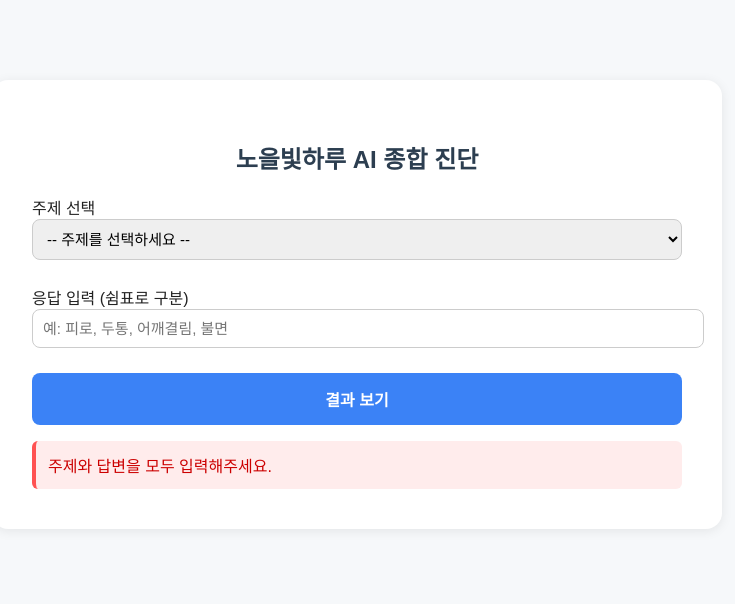
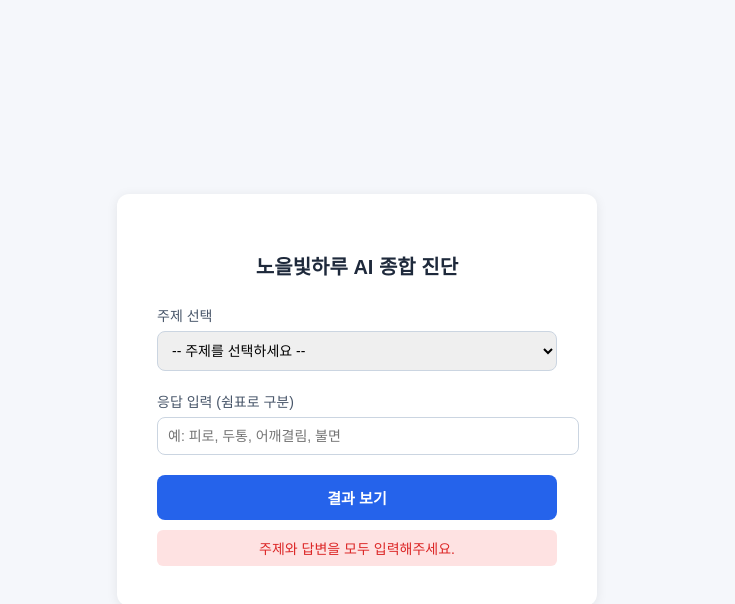
Before and after one commit to choihyunmin73-spec/noeulbit-bot, a website: page question.html in a window 1280 px wide. Both pictures are taken after a click on the button "결과 보기". Shown: the whole page, without its empty margins (283-1018 px from the left). Drawn offline with Linux system fonts and the light colour scheme.

Commit message:
Update question.html

```diff
--- a/question.html
+++ b/question.html
@@ -6,71 +6,82 @@
   <title>노을빛하루 AI 종합 진단</title>
   <style>
     body {
+      background-color: #f5f7fb;
       font-family: "Noto Sans KR", sans-serif;
-      background-color: #f6f8fa;
-      color: #222;
       margin: 0;
       padding: 0;
     }
-    .container {
-      max-width: 650px;
-      margin: 80px auto;
+    .wrapper {
+      display: flex;
+      justify-content: center;
+      align-items: center;
+      height: 100vh;
+    }
+    .box {
       background: #fff;
       padding: 40px;
-      border-radius: 16px;
+      border-radius: 12px;
       box-shadow: 0 2px 12px rgba(0,0,0,0.08);
+      text-align: center;
+      width: 400px;
     }
     h2 {
-      text-align: center;
-      color: #2c3e50;
-      margin-bottom: 20px;
-    }
-    .question {
+      color: #1e293b;
+      font-size: 20px;
+      font-weight: 700;
       margin-bottom: 25px;
     }
-    select, input[type="text"] {
+    label {
+      display: block;
+      text-align: left;
+      margin-bottom: 6px;
+      font-size: 14px;
+      color: #475569;
+    }
+    select, input {
       width: 100%;
       padding: 10px;
-      font-size: 15px;
-      border: 1px solid #ccc;
+      border: 1px solid #cbd5e1;
       border-radius: 8px;
+      font-size: 14px;
+      margin-bottom: 20px;
+      outline: none;
     }
     button {
       width: 100%;
-      padding: 14px;
-      font-size: 16px;
-      background-color: #3b82f6;
+      padding: 12px;
+      background-color: #2563eb;
+      color: white;
       border: none;
-      color: #fff;
       border-radius: 8px;
+      font-size: 15px;
       cursor: pointer;
       font-weight: 600;
     }
     button:hover {
-      background-color: #2563eb;
+      background-color: #1e40af;
+    }
+    .error {
+      color: #dc2626;
+      font-size: 14px;
+      margin-top: 10px;
+      display: none;
+      background: #fee2e2;
+      border-radius: 6px;
+      padding: 8px;
     }
     .progress {
-      text-align: center;
-      margin-top: 16px;
-      color: #666;
-      font-size: 14px;
-    }
-    .error {
-      background-color: #ffecec;
-      border-left: 4px solid #ff5252;
-      padding: 12px;
-      color: #c00;
-      font-weight: 500;
-      margin-top: 16px;
-      border-radius: 6px;
+      color: #475569;
+      font-size: 13px;
+      margin-top: 10px;
     }
   </style>
 </head>
 <body>
-  <div class="container">
-    <h2>노을빛하루 AI 종합 진단</h2>
+  <div class="wrapper">
+    <div class="box">
+      <h2>노을빛하루 AI 종합 진단</h2>
 
-    <div class="question">
       <label>주제 선택</label>
       <select id="topic">
         <option value="">-- 주제를 선택하세요 --</option>
@@ -85,26 +96,24 @@
         <option value="전립선·배뇨 문제">전립선·배뇨 문제</option>
         <option value="보이스피싱·복지 안전">보이스피싱·복지 안전</option>
       </select>
-    </div>
 
-    <div class="question">
       <label>응답 입력 (쉼표로 구분)</label>
       <input type="text" id="answers" placeholder="예: 피로, 두통, 어깨결림, 불면" />
+
+      <button id="submitBtn">결과 보기</button>
+      <div id="progress" class="progress"></div>
+      <div id="errorBox" class="error"></div>
     </div>
-
-    <button id="submitBtn">결과 보기</button>
-
-    <div id="progress" class="progress"></div>
-    <div id="errorBox" class="error" style="display:none;"></div>
   </div>
 
   <script>
     document.getElementById("submitBtn").addEventListener("click", async () => {
       const topic = document.getElementById("topic").value.trim();
       const answersText = document.getElementById("answers").value.trim();
+      const progress = document.getElementById("progress");
       const errorBox = document.getElementById("errorBox");
-      const progress = document.getElementById("progress");
       errorBox.style.display = "none";
+      progress.textContent = "";
 
       if (!topic || !answersText) {
         errorBox.textContent = "주제와 답변을 모두 입력해주세요.";
@@ -116,7 +125,7 @@
       progress.textContent = "문항 8 / 8 — 분석 중입니다...";
 
       try {
-        // ✅ Render용 절대경로 (필요 시 변경)
+        // ✅ Render 절대경로 (필수 수정: 실제 도메인 입력)
         const response = await fetch("https://noeulbitharu.onrender.com/api/analyze", {
           method: "POST",
           headers: { "Content-Type": "application/json" },
@@ -124,7 +133,7 @@
         });
 
         if (!response.ok) {
-          throw new Error(`서버 응답 오류 (${response.status})`);
+          throw new Error("서버 응답 오류: " + response.status);
         }
 
         const data = await response.json();
@@ -132,7 +141,7 @@
           throw new Error(data.error || "결과 분석 실패");
         }
 
-        // ✅ 결과 페이지로 이동
+        // ✅ 결과 저장 후 이동
         localStorage.setItem("aiResult", JSON.stringify(data));
         window.location.href = "result.html";
       } catch (err) {
```
